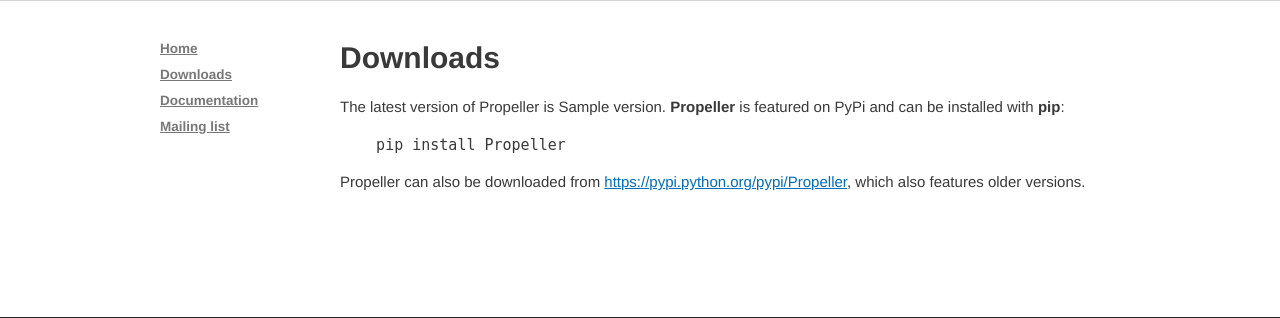
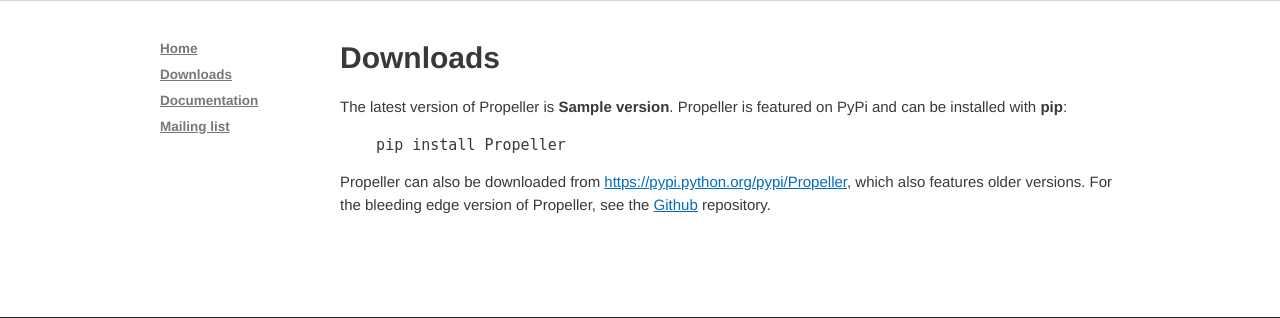
Before and after one commit to bwind/propeller-website, a Python web app: template templates/downloads.html in a window 1280 px wide. Shown: the part 143-461 px from the top of the page. Run offline with Jinja, Linux system fonts and the light colour scheme; the template is opened without the code that fills it: most values are stand-ins (such as "Sample title", 1, 10 or a date in 2020).

Commit message:
Content changes

```diff
--- a/templates/downloads.html
+++ b/templates/downloads.html
@@ -2,9 +2,9 @@
 
 {% block content %}
 <h1>Downloads</h1>
-<p>The latest version of Propeller is {{ version }}. <strong>Propeller</strong> is featured on PyPi and can be installed with <strong>pip</strong>:</p>
+<p>The latest version of Propeller is <strong>{{ version }}</strong>. Propeller is featured on PyPi and can be installed with <strong>pip</strong>:</p>
 <pre>
     pip install Propeller
 </pre>
-<p>Propeller can also be downloaded from <a href="https://pypi.python.org/pypi/Propeller">https://pypi.python.org/pypi/Propeller</a>, which also features older versions.</p>
+<p>Propeller can also be downloaded from <a href="https://pypi.python.org/pypi/Propeller">https://pypi.python.org/pypi/Propeller</a>, which also features older versions. For the bleeding edge version of Propeller, see the <a href="https://github.com/bwind/propeller">Github</a> repository.</p>
 {% endblock %}
--- a/templates/home.html
+++ b/templates/home.html
@@ -4,7 +4,7 @@
 <h1>Propeller: a lightweight HTTP Framework</h1>
 <p><strong>Propeller</strong> is a lightweight, open source HTTP framework written in Python and focuses on quickly writing web apps with minimal effort. Propeller relies on <a href="http://jinja.pocoo.org/docs/">Jinja2</a> for templating. It's pretty fast, too. Propeller is BSD-licensed.</p>
 
-<p>Propeller doesn't get in your way. It provides a fast, lightweight framework that handles the low level stuff, but doesn't impose object-relational mappers, form validation, upload handling or the like. That's all up to you.</p>
+<p>Propeller doesn't get in your way. It provides a fast, lightweight framework that handles the low level stuff, but doesn't impose object-relational mappers, form validation, MVC patterns or the like. That's all up to you.</p>
 
 <h2>Hello world</h2>
 <p>Writing apps with Propeller is easy and fun:
@@ -27,6 +27,7 @@ if __name__ == '__main__':
 <ul>
     <li>A lightweight, standalone <strong>web server</strong> that automatically <strong>reloads code</strong> during development</li>
     <li><strong>RESTfully dispatches requests</strong> to request handlers</li>
+    <li>Parses <strong>multipart messages</strong> (POST uploads, form data, and files)</li>
 </ul>
 
 <h2>Deploying Propeller</h2>
@@ -35,7 +36,7 @@ if __name__ == '__main__':
 
 <h2>See Propeller in action</h2>
 <ul>
-    <li><a href="https://bitbucket.org/bwind/propeller-website">Download the source code of this website</a></li>
+    <li><a href="https://github.com/bwind/propeller-website">Download the source code of this website</a></li>
 </ul>
 
 <p>Are you using Propeller? Let me know and you'll be listed.</p>
```
